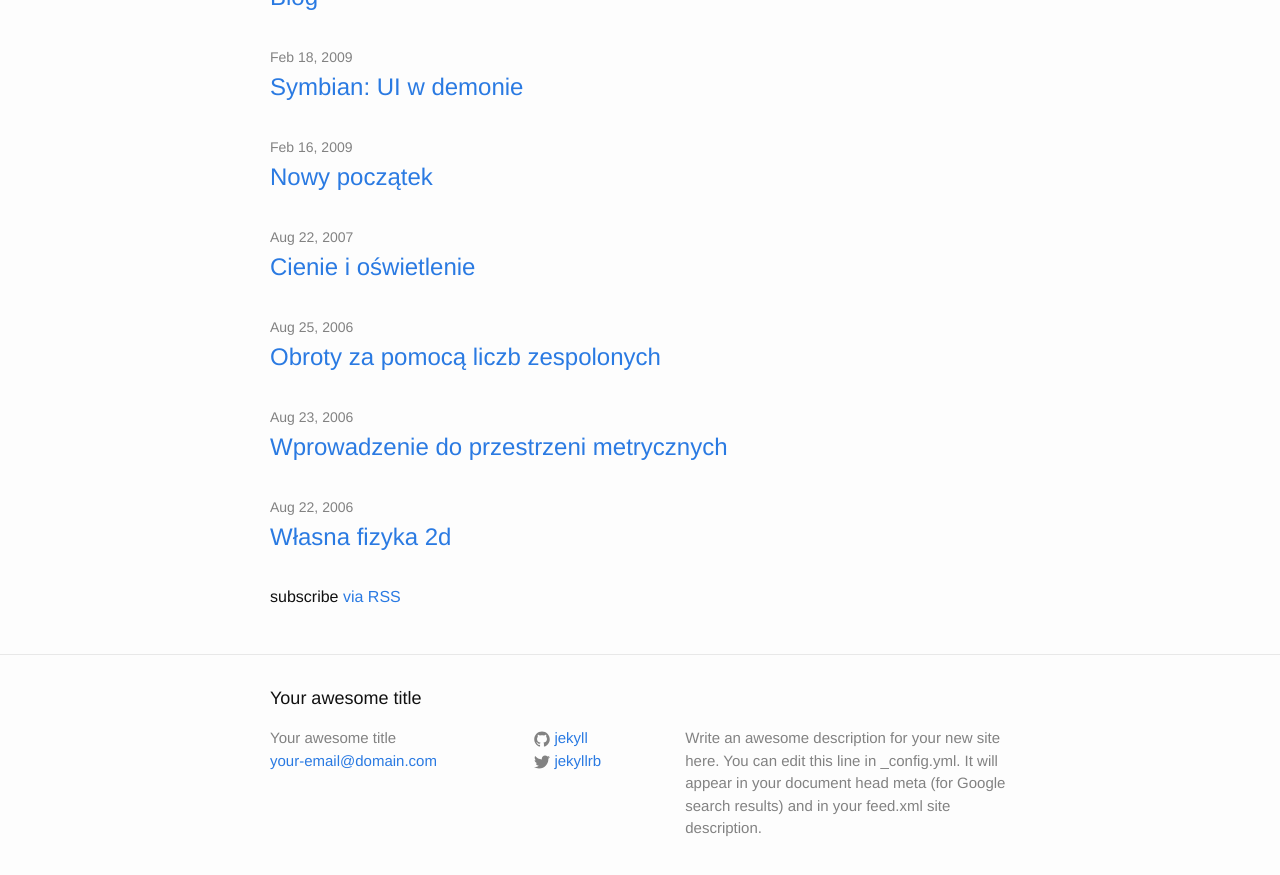
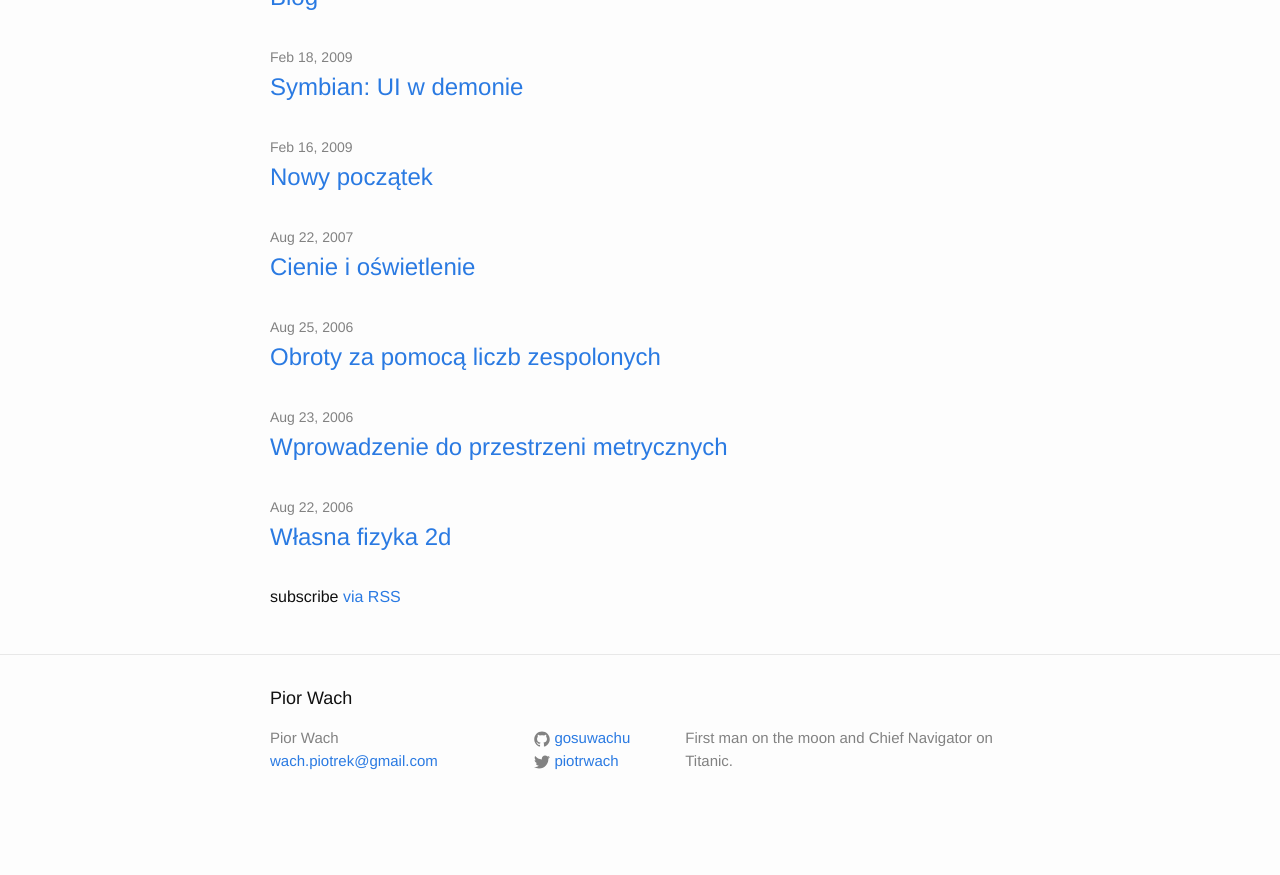
Before and after one commit to gosuwachu/gosuwachu.github.io, a Jekyll site: the page built from index.html, in a window 1280 px wide and 900 px high, scrolled down 3512 px. Shown: the top 875 px of the window. Built offline with Jekyll 4.4.1, drawn with Linux system fonts in a browser that asks for light colours; after the commit the page ends 4344 px from its top, so only the background shows below that; some of the changed text lies outside the part shown.

Commit message:
Site info

```diff
--- a/_config.yml
+++ b/_config.yml
@@ -1,14 +1,12 @@
 # Site settings
-title: Your awesome title
-email: your-email@domain.com
-description: > # this means to ignore newlines until "baseurl:"
-  Write an awesome description for your new site here. You can edit this
-  line in _config.yml. It will appear in your document head meta (for
-  Google search results) and in your feed.xml site description.
+title: Pior Wach
+email: wach.piotrek@gmail.com
+description: >
+  First man on the moon and Chief Navigator on Titanic.
 baseurl: "" # the subpath of your site, e.g. /blog/
-url: "http://yourdomain.com" # the base hostname & protocol for your site
-twitter_username: jekyllrb
-github_username:  jekyll
+url: "http://gosuwachu.github.io"
+twitter_username: piotrwach
+github_username:  gosuwachu
 
 # Build settings
 markdown: kramdown
```
